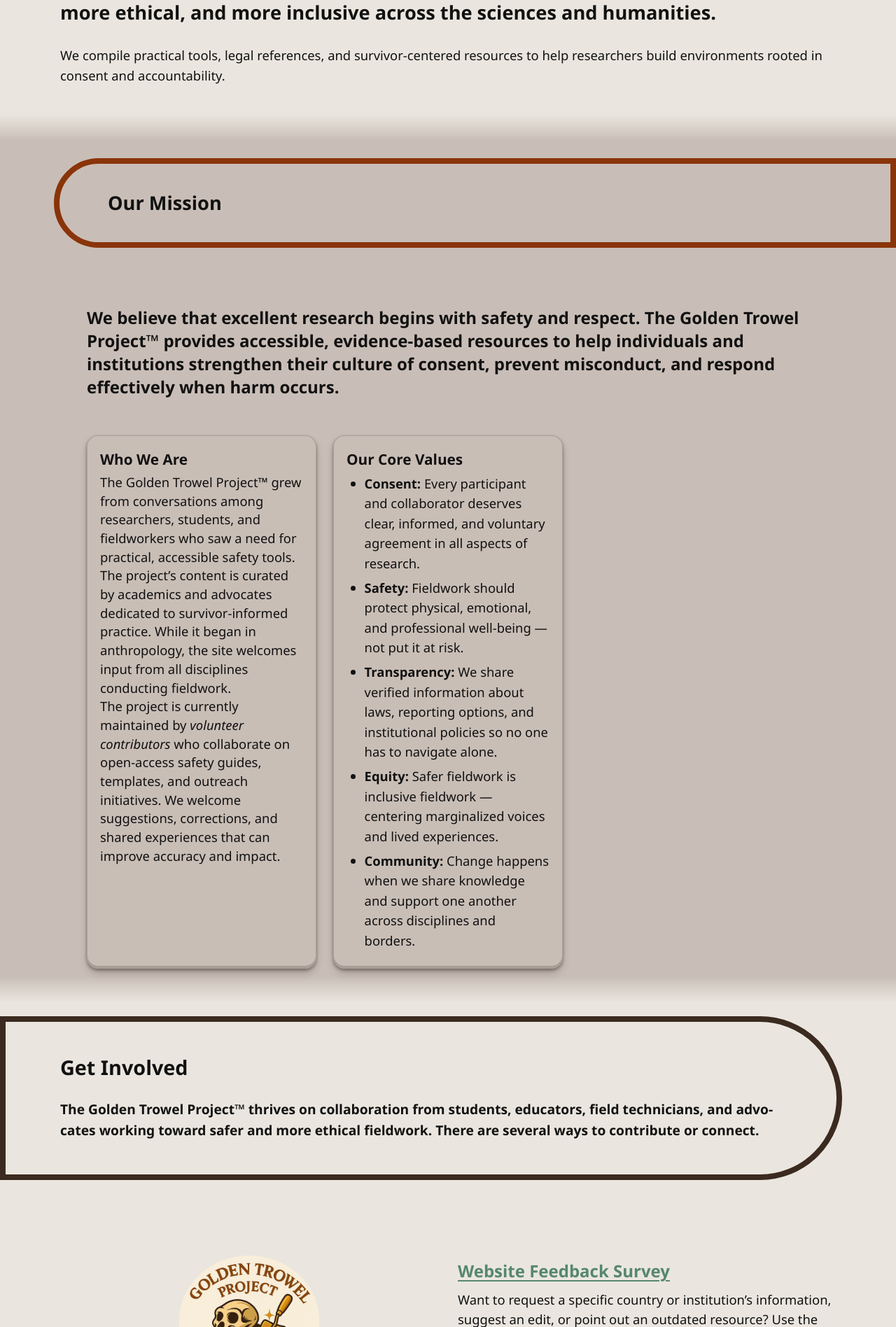
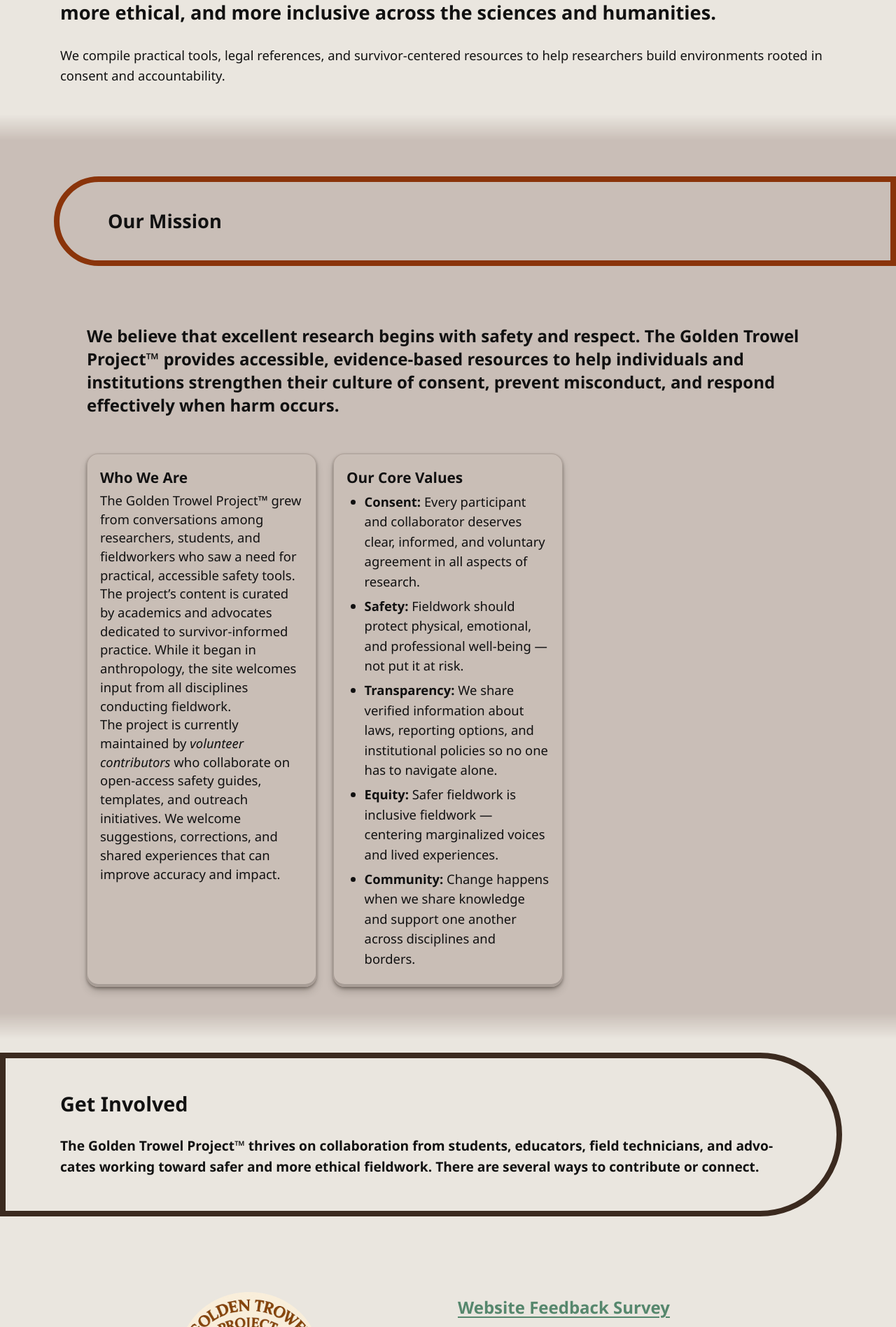
Before and after one commit to AnthroSafetyWarrior/GoldenTrowelProject, a Jekyll site: the page built from _pages/aboutus.html, in a window 1280 px wide. Shown: the part 884-2780 px from the top of the page at 70% size. Built offline with Jekyll 4.4.1, drawn with Linux system fonts in a browser that asks for light colours.

Commit message:
updating pages

```diff
--- a/_layouts/default.html
+++ b/_layouts/default.html
@@ -1234,6 +1234,20 @@
   color: #fff;
 }
 
+/* === Normalize stripe padding to match regular sections === */
+.stripe{
+  /* keep the fade + bleed, but don't add extra layout padding */
+  --stripe-pad-y: 0;
+
+  /* make inner section use the normal section padding */
+  --stripe-section-pad-y: clamp(36px, 5vw, 56px);
+}
+
+/* ensure inner .section behaves like a normal section */
+.stripe > .section{
+  padding-block: var(--stripe-section-pad-y);
+  gap: var(--stripe-gap);
+}
 
 </style>
 </head>
```
